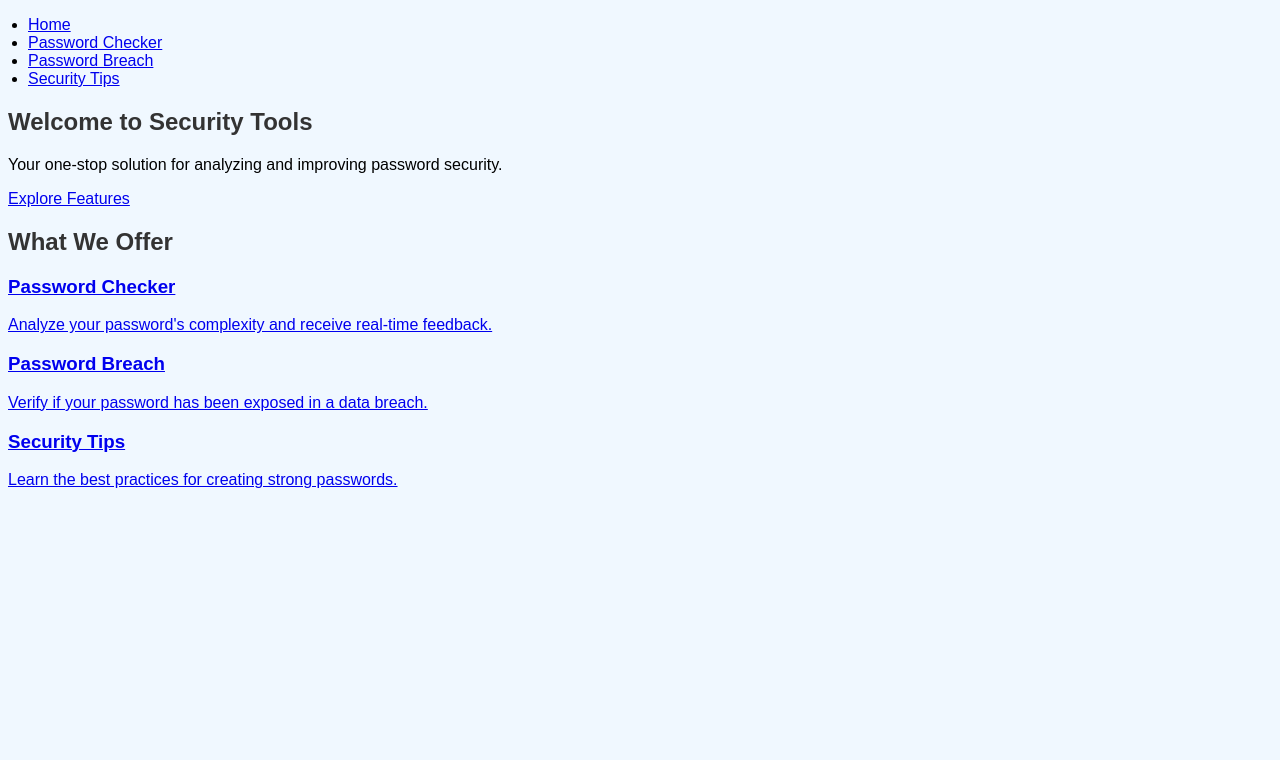
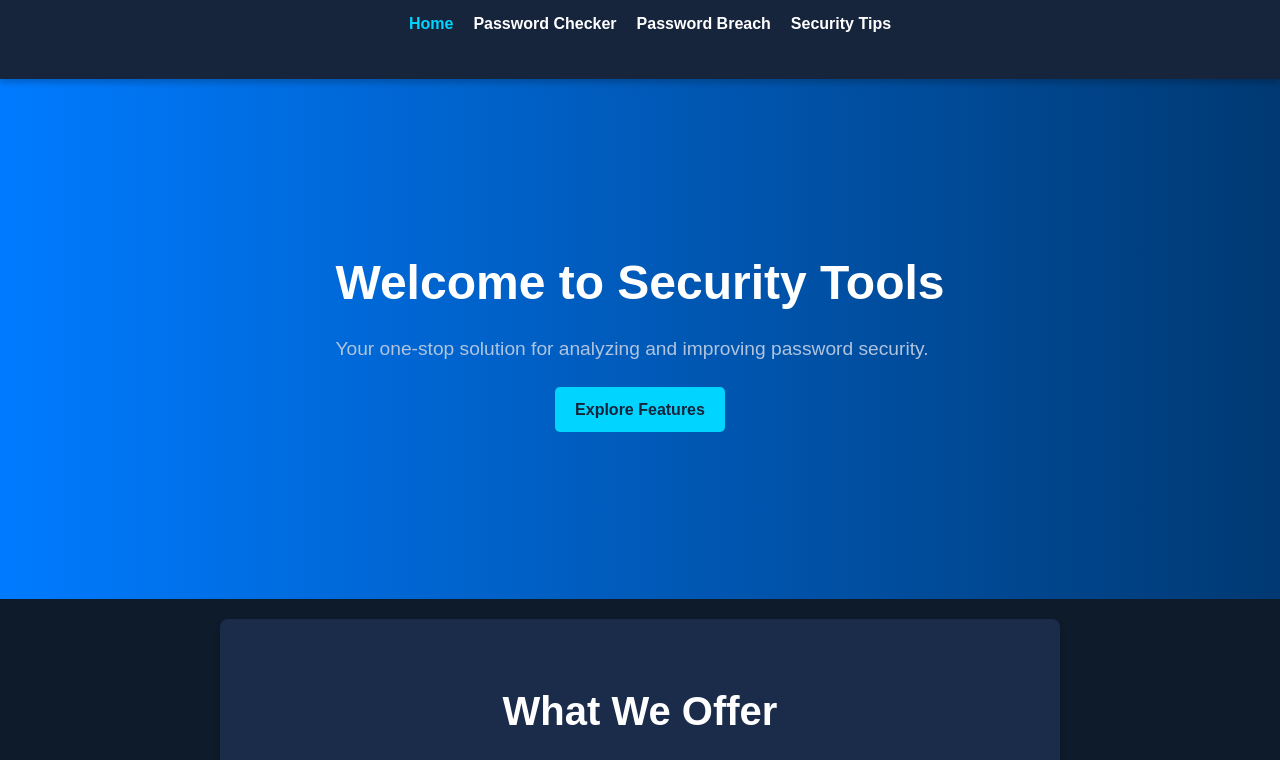
Before and after one commit to andrewzheng30/Password-Security-Website, a plain HTML site: page index.html in a window 1280 px wide. Shown: the top 760 px of the page. Drawn offline with Linux system fonts and the light colour scheme.

Commit message:
styles.css

```diff
--- a/styles.css
+++ b/styles.css
@@ -1,91 +1,229 @@
-body {
-    background-color: #f0f8ff; /* Light blue color */
-    font-family: Arial, sans-serif; /* Use a common sans-serif font */
+body, h1, h2, h3, p, ul, li {
+    margin: 0;
+    padding: 0;
+    font-family: 'Arial', sans-serif;
+    box-sizing: border-box;
 }
 
-.container {
-    max-width: 800px;
-    margin: 0 auto;
-    padding: 20px;
-    background-color: #fff;
-    border-radius: 10px;
-    box-shadow: 0px 0px 10px rgba(0, 0, 0, 0.1); /* Add a subtle shadow */
+body {
+    background-color: #0d1b2a;
+    color: #ffffff;
+    line-height: 1.6;
 }
 
-.navigation {
-    background-color: #007bff; /* Blue color */
-    color: #fff; /* White text */
-    padding: 10px;
-    text-align: center;
+/* Navigation Bar */
+.navbar {
+    position: sticky;
+    top: 0;
+    background-color: #16243c;
+    padding: 10px 20px;
+    z-index: 1000;
+    box-shadow: 0 4px 6px rgba(0, 0, 0, 0.2);
 }
 
-.navigation ul {
+.navbar ul {
     list-style: none;
-    padding: 0;
-    margin: 0;
+    display: flex;
+    justify-content: center;
+    gap: 20px;
 }
 
-.navigation li {
-    display: inline-block;
-    margin-right: 20px;
-}
-
-.navigation a {
-    color: #fff;
+.navbar ul li a {
+    color: #ffffff;
     text-decoration: none;
-    font-size: 18px;
     font-weight: bold;
     transition: color 0.3s;
 }
 
-.navigation a:hover {
-    color: #f0f8ff; /* Light blue color on hover */
+.navbar ul li a:hover {
+    color: #00d4ff;
 }
 
-h1, h2 {
-    color: #333;
+.navbar ul li a.active {
+    color: #00d4ff;
 }
 
-.input-container {
+/* Hero Section */
+.hero {
+    position: relative;
+    background: linear-gradient(to right, #007bff, #003973);
+    height: 60vh;
+    display: flex;
+    align-items: center;
+    justify-content: center;
+    text-align: center;
+    color: #ffffff;
+    padding: 20px;
+}
+
+.hero-content {
+    z-index: 2;
+}
+
+.hero h1 {
+    font-size: 3rem;
+    margin-bottom: 10px;
+}
+
+.hero p {
+    font-size: 1.2rem;
     margin-bottom: 20px;
 }
 
-label {
+.cta-button {
+    display: inline-block;
+    padding: 10px 20px;
+    background-color: #00d4ff;
+    color: #16243c;
+    border-radius: 5px;
+    text-decoration: none;
     font-weight: bold;
+    font-size: 1rem;
+    transition: background-color 0.3s;
+}
+
+.cta-button:hover {
+    background-color: #00a3cc;
+}
+
+/* Features Section */
+.features-overview {
+    text-align: center;
+    padding: 40px 20px;
+}
+
+.features-overview h2 {
+    font-size: 2.5rem;
+    margin-bottom: 20px;
+}
+
+.features-container {
+    display: flex;
+    justify-content: space-around;
+    flex-wrap: wrap;
+    gap: 20px;
+    margin-top: 20px;
+}
+
+.feature {
+    background-color: #1b2b4a;
+    padding: 20px;
+    border-radius: 10px;
+    width: 30%;
+    box-shadow: 0 4px 6px rgba(0, 0, 0, 0.2);
+    text-align: center;
+    text-decoration: none;
+    color: #ffffff;
+    transition: transform 0.3s ease, background-color 0.3s ease;
+}
+
+.feature:hover {
+    transform: translateY(-10px);
+    background-color: #243855;
+}
+
+.feature h3 {
+    color: #00d4ff;
+    margin-bottom: 10px;
+}
+
+.feature p {
+    font-size: 0.9rem;
+    color: #b0c4de;
+}
+
+/* Main Container for All Pages */
+.main-container {
+    max-width: 800px;
+    margin: 20px auto;
+    padding: 20px;
+    background: #1b2b4a;
+    border-radius: 8px;
+    box-shadow: 0 4px 6px rgba(0, 0, 0, 0.2);
+}
+
+/* Input Container for Forms */
+.input-container {
+    display: flex;
+    flex-direction: column;
+    gap: 10px;
+    margin-top: 20px;
+}
+
+.input-container label {
+    font-weight: bold;
+    color: #00d4ff;
 }
 
 input[type="password"] {
     padding: 10px;
-    width: 100%;
     border: 1px solid #ccc;
     border-radius: 5px;
-    margin-top: 5px;
+    width: 100%;
     box-sizing: border-box;
+    background-color: #f4f4f4;
+    color: #333;
 }
 
 button {
     padding: 10px 20px;
-    background-color: #007bff; /* Blue color */
-    color: #fff;
+    background-color: #00d4ff;
+    color: #16243c;
     border: none;
     border-radius: 5px;
     cursor: pointer;
+    font-weight: bold;
     transition: background-color 0.3s ease;
 }
 
 button:hover {
-    background-color: #0056b3; /* Darker shade of blue on hover */
+    background-color: #00a3cc;
 }
 
-#result {
+/* Result Styling */
+.result {
     margin-top: 20px;
     font-weight: bold;
+    text-align: center;
 }
 
-.password-statistics, .password-tips, .password-importance {
+/* Tips, Statistics, and Importance Sections */
+.tips-section, .statistics-section, .importance-section {
     margin-bottom: 20px;
 }
 
+.tips-section h1, .statistics-section h2, .importance-section h2 {
+    color: #00d4ff;
+    margin-bottom: 15px;
+    text-align: center;
+}
+
 ul {
+    list-style: disc;
     padding-left: 20px;
+    margin-bottom: 20px;
+    line-height: 1.8;
 }
+
+ul li {
+    margin-bottom: 10px;
+    color: #ffffff;
+}
+
+p {
+    text-align: justify;
+    color: #b0c4de;
+    line-height: 1.8;
+}
+
+/* Responsive Design */
+@media (max-width: 768px) {
+    .features-container {
+        flex-direction: column;
+        align-items: center;
+    }
+
+    .feature {
+        width: 80%;
+    }
+}
```
